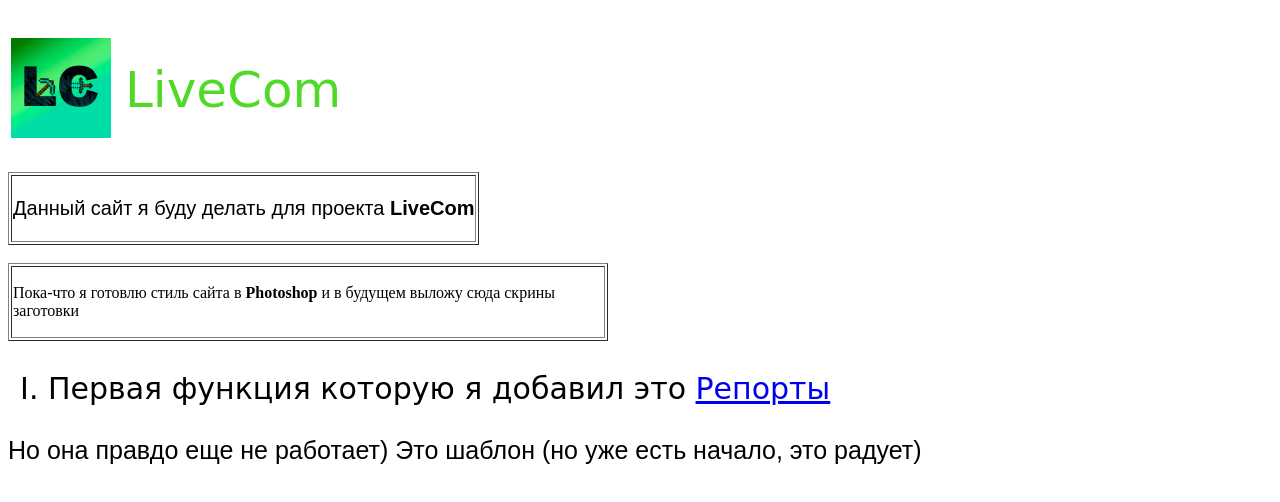
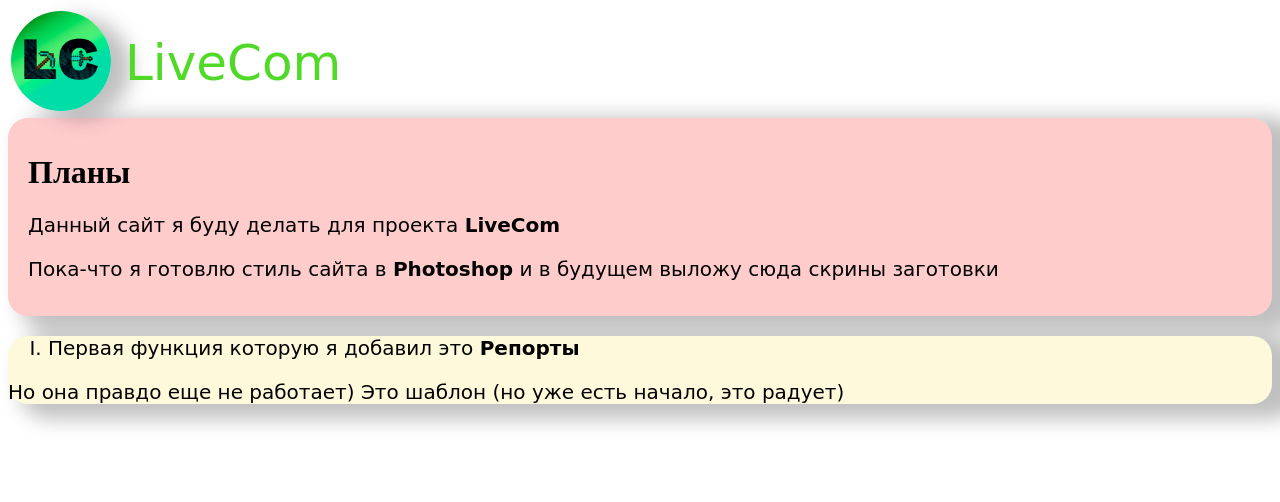
Before and after one commit to Proector/cv, a plain HTML site: page index.html in a window 1280 px wide. Drawn offline with Linux system fonts and the light colour scheme.

Commit message:
Add files via upload

```diff
--- a/index.html
+++ b/index.html
@@ -7,27 +7,23 @@
 	<link rel="stylesheet" href="style.css">
 </head>
 <body>
-
 	<table>
 		<tr>
-			<td><img src="livecam.png" alt="аватарка сервера" width="150" id="livecam"></td>
-			<td><p id="livecom1">LiveCom</p></td>
-		</tr>
-	</tables>
-	<table border="1">
-		<tr>
-		<td><p id="hello25">Данный сайт я буду делать для проекта <strong>LiveCom</strong></p></td>
+		<td><img src="livecam.png" alt="аватарка сервера" width="150" id="livecam"></td>
+		<td><a href="pasxalka.html" id="livecom1" target="_blank">LiveCom</a>
 		</tr>
 	</table>
-	<br>
-	<table border="1" id="table2">
-		<tr>
-		<td><p>Пока-что я готовлю стиль сайта в <strong>Photoshop</strong> и в будущем выложу сюда скрины заготовки</p></td>
-		</tr>
-	</table>
+<div class="info bg-pink">
+	<h1>Планы</h1>
+	<p id="hello25">Данный сайт я буду делать для проекта <strong>LiveCom</strong></p>
+	<p id="hello26">Пока-что я готовлю стиль сайта в <a href="https://www.adobe.com/products/photoshop.html" id="photoshop" target="_blank"><strong>Photoshop</strong></a> и в будущем выложу сюда скрины заготовки</p>
+</div>
+<div class="function bg-yellow">
 	<ol type="I" id="reports">
-	<li>Первая функция которую я добавил это <a href="repots.html" id="report1">Репорты</a></li>
+	<li>Первая функция которую я добавил это <a href="repots.html" id="report1" target="_blank"><strong>Репорты</strong></a></li>
 	</ol>
+
 	<p id="ps">Но она правдо еще не работает) Это шаблон (но уже есть начало, это радует)</p>
+	</div>
 </body>
 </html>
--- a/style.css
+++ b/style.css
@@ -9,27 +9,86 @@ body {
 	background-color: #f1f1f1
 	font: normal 16px sans-serif;
 }
-#livecam {
+	#livecam {
+	padding-bottom: 0px;
 	width: 100px;
-	padding-bottom: 0px;
+	border-radius: 50%;
+	box-shadow: 20px 7px 20px rgba(0, 0, 0, 0.25);
 }
 #hello25 {
-	font: normal 20px sans-serif;
+	font: normal 20px cursive;
 }
-#table2 {
-	width: 600px;
+    #reports {
+	font-size: 20px;
+	font-family: cursive;
 }
 #reports {
-	font-size: 30px;
-	font-family: cursive;
-}
-#report {
-	font-size: 35px;
-	font-family: cursive;
+	font: normal 20px cursive;
 }
 #report1 {
-	font: normal 30px cursive ;
+	font: normal 20px cursive ;
 }
 #ps {
-	font: normal 25px sans-serif;
+	font: normal 20px cursive;
 }
+#info p {
+	color: #86898f;
+	margin: 0;
+	font-style: italic;
+	font-weight: bold;
+	text-decoration: none;
+	text-transform: none;
+	letter-spacing: none;
+	word-spacing: none;
+}
+#polar {
+	max-width: 75%;
+	margin: auto;
+}
+a {
+	color: black;
+	text-decoration: none;
+}
+a:hover {
+	text-decoration: underline;
+}
+a:active {
+	color: 	#6495ed;
+}
+.info {
+	padding: 15px 20px;
+	margin-bottom: 20px;
+	border-radius: 20px;
+}
+.bg-pink {
+	background: #ffcccc;
+	box-shadow: 20px 7px 20px 8px rgba(0, 0, 0, 0.25);
+}
+.bg-yellow {
+	background: #fff9dc;
+	box-shadow: 20px 7px 20px 8px rgba(0, 0, 0, 0.25);
+}
+.function {
+	margin-top: 20px;
+	border-radius: 20px;
+	margin-bottom: 20px;
+}
+#hello26 {
+	font: normal 20px cursive;
+}
+#photoshop {
+	font: normal 20px cursive ;
+}
+#pasxalka {
+	font: normal 30px cursive;
+	margin-left: 890px;
+}
+.rgb-red {
+	background: #dc143c;
+	font-family: cursive;
+	box-shadow: 20px 7px 20px 8px rgba(0, 0, 0, 0.25);
+	padding: 15px 20px;
+	border-radius: 20px;
+	margin-left: 500px;
+	margin-right: 500px;
+}
```
Also changed, not shown: pasxalka.html (added, +16 -0 lines).
